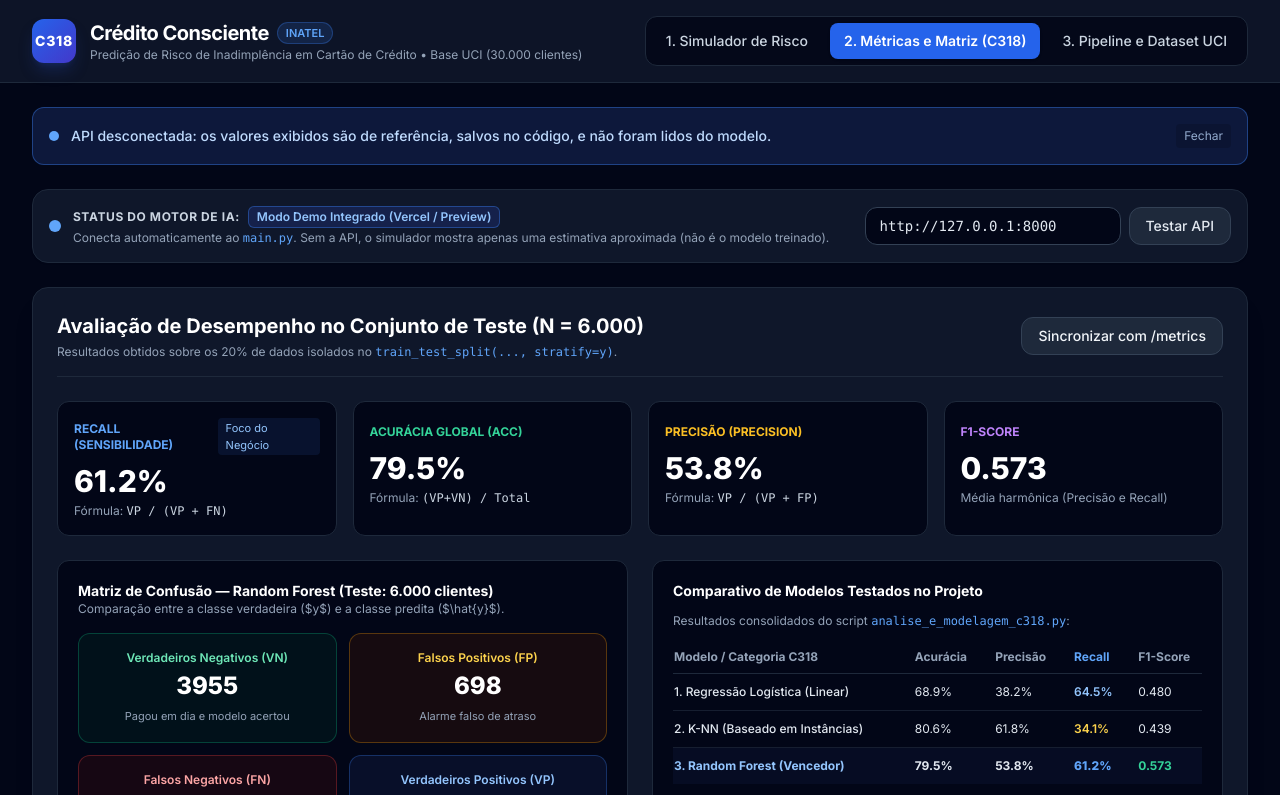
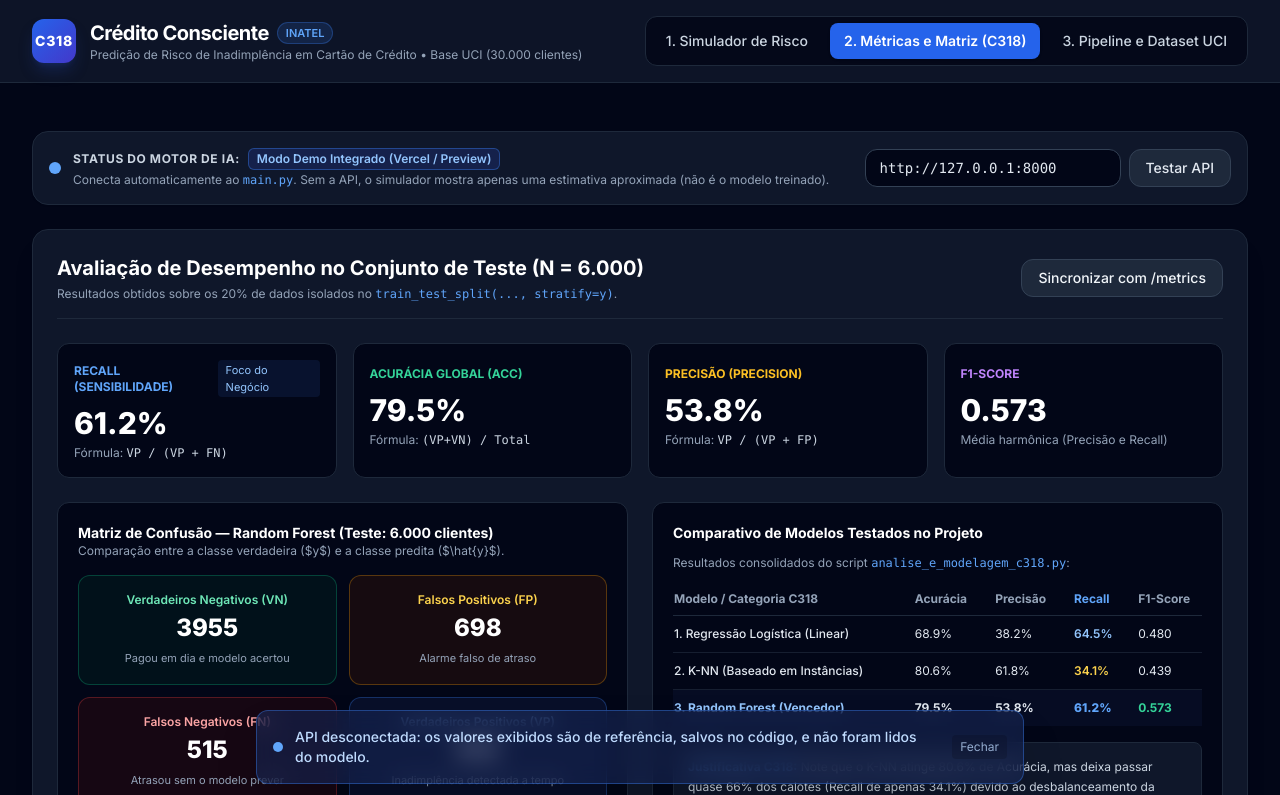
Before and after one commit to LuccaMadeira10/Projeto_C318, a plain HTML site: page frontend/index.html in a window 1280 px wide. Both pictures are taken after a click on the button "2. Métricas e Matriz (C318)". Shown: the top 795 px of the page. Drawn offline with nearby package versions, Linux system fonts and the light colour scheme.

Commit message:
fix(frontend): fixar toast no rodapé da tela para erros ficarem visíveis com a página rolada

```diff
--- a/frontend/index.html
+++ b/frontend/index.html
@@ -61,7 +61,8 @@
   <main class="flex-grow max-w-7xl w-full mx-auto px-4 sm:px-6 lg:px-8 py-6 space-y-6">
 
     <!-- Caixa de Mensagens / Notificações (Substitui qualquer alert nativo) -->
-    <div id="toastMessage" class="hidden rounded-xl p-4 border text-sm flex items-center justify-between gap-4 transition-all">
+    <!-- Fixo no rodapé da tela: visível mesmo com a página rolada até o botão de calcular -->
+    <div id="toastMessage" role="status" aria-live="polite" class="hidden fixed bottom-4 inset-x-4 z-40 max-w-3xl mx-auto backdrop-blur-md shadow-2xl rounded-xl p-4 border text-sm flex items-center justify-between gap-4 transition-all">
       <div class="flex items-center gap-3">
         <span id="toastIcon" class="w-2.5 h-2.5 rounded-full bg-blue-400 shrink-0"></span>
         <span id="toastText" class="font-medium"></span>
```
